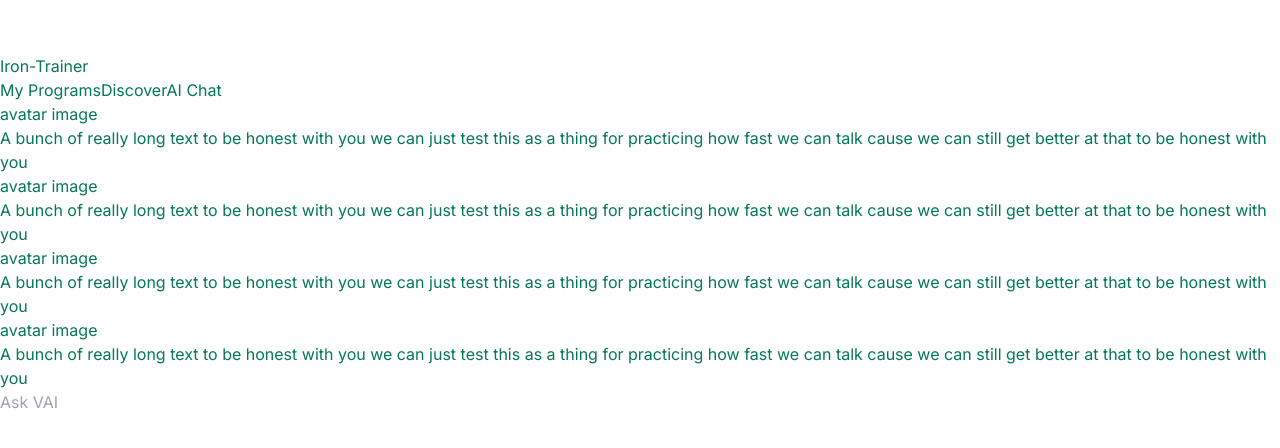
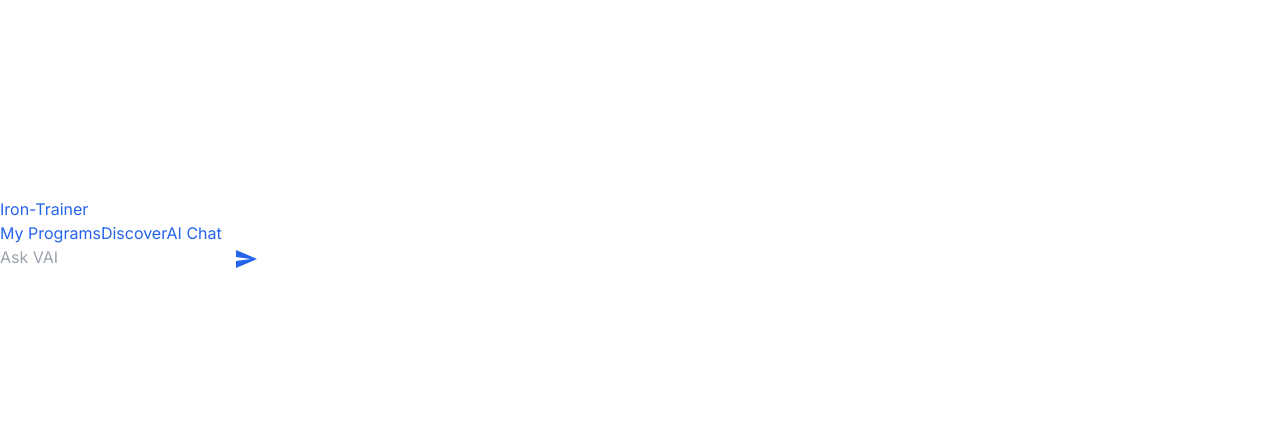
Before and after one commit to TatsatJha/Iron-Trainer, a React (Vite) app in the folder client/: page /App/chat in a window 1280 px wide. Shown: the part 166-614 px from the top of the page. Built offline with nearby package versions, Linux system fonts and the light colour scheme.

Commit message:
Finish making ui dynamic

```diff
--- a/client/src/Components/chat/Message.tsx
+++ b/client/src/Components/chat/Message.tsx
@@ -1,8 +1,10 @@
+import { Avatar } from "@mui/material";
+
 export default function Message(props:{text: string}) {
   return (
-    <div className="border-gray-100 shadow rounded-xl border-solid border-2 p-4 w-fit">
-        <p>avatar image</p>
-        <p>{props.text}</p>
+    <div className="border-gray-100 shadow rounded-xl border-solid border-2 w-fit flex py-4 pr-8">
+        <Avatar className="m-4"></Avatar>
+        <p className="my-auto">{props.text}</p>
     </div>
   )
 }
--- a/client/src/Pages/chat/Chat.tsx
+++ b/client/src/Pages/chat/Chat.tsx
@@ -1,17 +1,47 @@
+import { useCallback, useState } from "react"
 import Message from "../../components/chat/Message.tsx"
+import { Send } from "@mui/icons-material"
 
 export default function Chat() {
+    const [chatHistory, setChatHistory] = useState<Array<string>>([])
+    const [prompt, setPrompt] = useState("")
+
+    const sendPrompt = ()=>{
+        // update chat history
+            // check if the message is empty
+            if(prompt.replace(/\s/g,'') == ""){return}
+            // append prompt
+            setChatHistory([...chatHistory, prompt])
+            // setprompt to empty string
+            setPrompt("")
+
+
+        // send api request
+    }
+    const updatePrompt = (e: any)=>{
+        setPrompt(e.target.value)
+    }
+    const renderMessage = useCallback(
+        (message: string)=>{
+        return(
+            <Message text={message}></Message>
+        )
+        },[]
+    )
   return (
     <div className='h-screen w-screen'>
         <div className="mt-20 p-8 w-3/4 mx-auto shadow h-full flex-col relative">
-            <Message text="A bunch of really long text to be honest with you we can just test this as a thing for practicing how fast we can talk cause we can still get better at that  to be honest with you"></Message>
-            <Message text="A bunch of really long text to be honest with you we can just test this as a thing for practicing how fast we can talk cause we can still get better at that  to be honest with you"></Message>
-            <Message text="A bunch of really long text to be honest with you we can just test this as a thing for practicing how fast we can talk cause we can still get better at that  to be honest with you"></Message>
-            <Message text="A bunch of really long text to be honest with you we can just test this as a thing for practicing how fast we can talk cause we can still get better at that  to be honest with you"></Message>
-
+        {
+            chatHistory.map((message) => renderMessage(message))
+        }
         </div>
-        <input className="fixed bottom-0 left-1/4 p-6 w-1/2 rounded-lg border-black border-solid border-2 mb-8" placeholder="Ask VAI" type="text">
-        </input>
+        <div className="fixed bottom-0 left-1/4 w-full">
+            <input className="p-6 w-1/2 rounded-lg border-black border-solid border-2 mb-8 mr-4" placeholder="Ask VAI" type="text" value={prompt} onChange={updatePrompt}>
+            </input>
+            <span className="bg-blue-300 p-4 rounded border-blue-500 border-solid border-2">
+            <Send onClick={sendPrompt}></Send>
+            </span>
+        </div>
     </div>
   )
 }
--- a/client/src/index.css
+++ b/client/src/index.css
@@ -8,7 +8,8 @@ body {
   place-items: center;
   min-width: 320px;
   min-height: 100vh;
-  color: #047857;
+  /* color: #047857; */
+  color: #2463EB;
 }
 textarea:focus, input:focus{
   outline: none;
```
